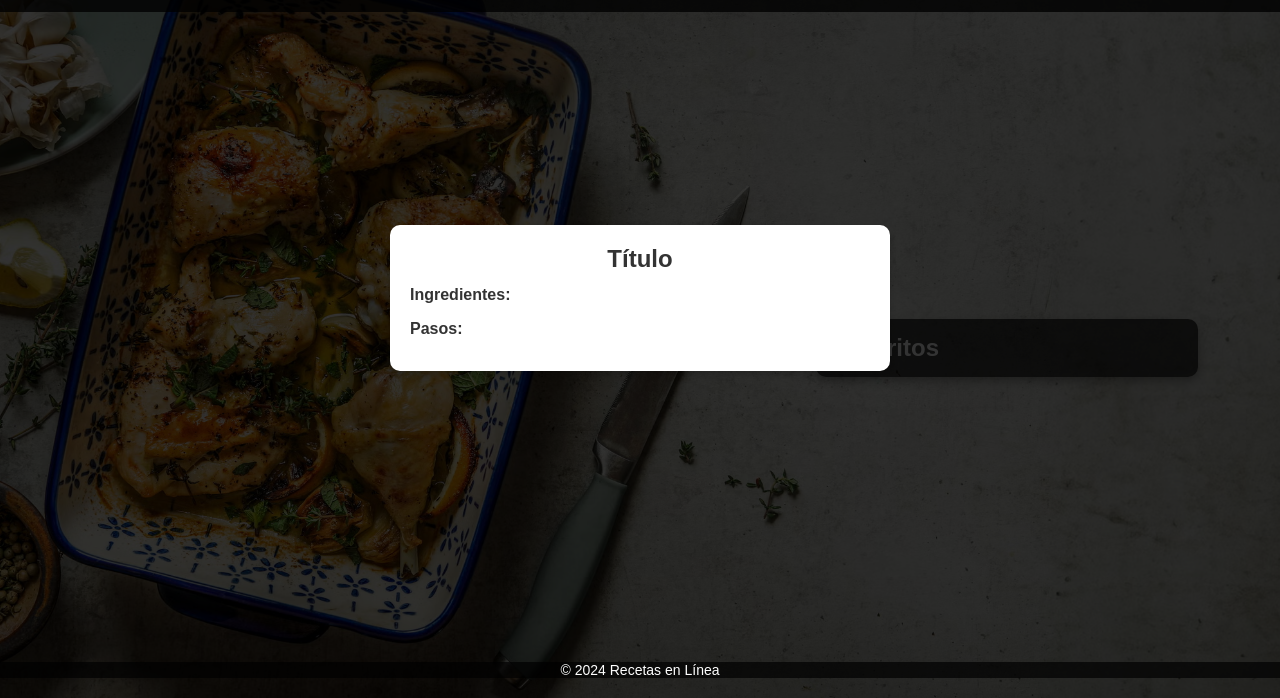
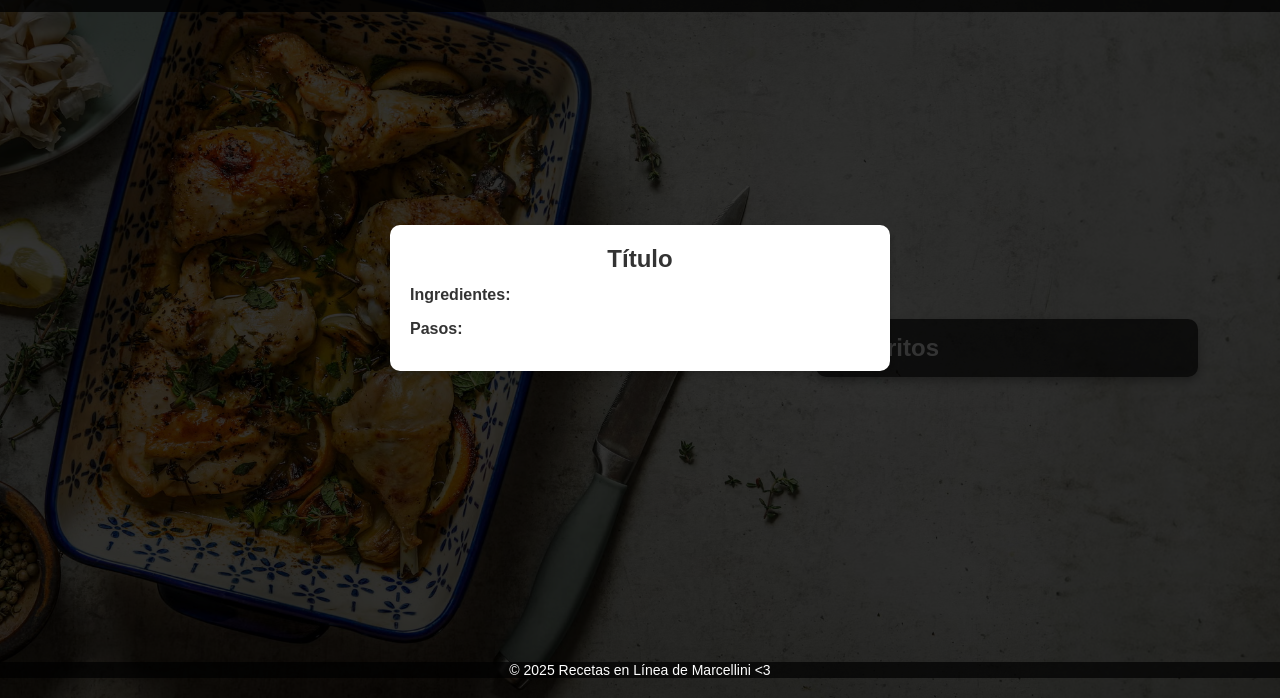
Before and after one commit to RafaelMarcelliniB/DESARROLLO-WEB-, a plain HTML site: page index.html in a window 1280 px wide. Shown: the part 102-800 px from the top of the page. Drawn offline with Linux system fonts and the light colour scheme.

Commit message:
Update copyright year and owner in footer

```diff
--- a/index.html
+++ b/index.html
@@ -46,7 +46,7 @@
     </section>
 
     <footer>
-        <p>&copy; 2024 Recetas en Línea</p>
+        <p>&copy; 2025 Recetas en Línea de Marcellini <3</p>
     </footer>
 
     <script src="js/scripts.js"></script>
```
